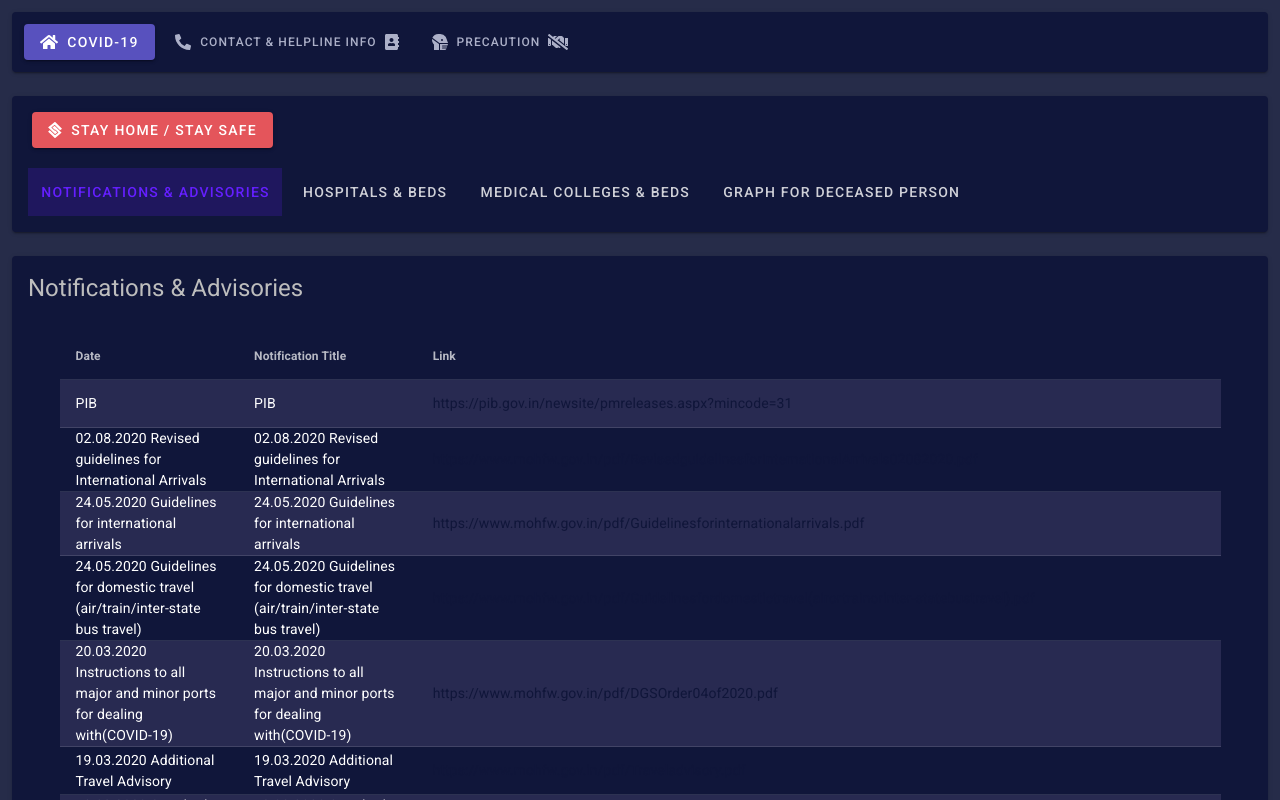
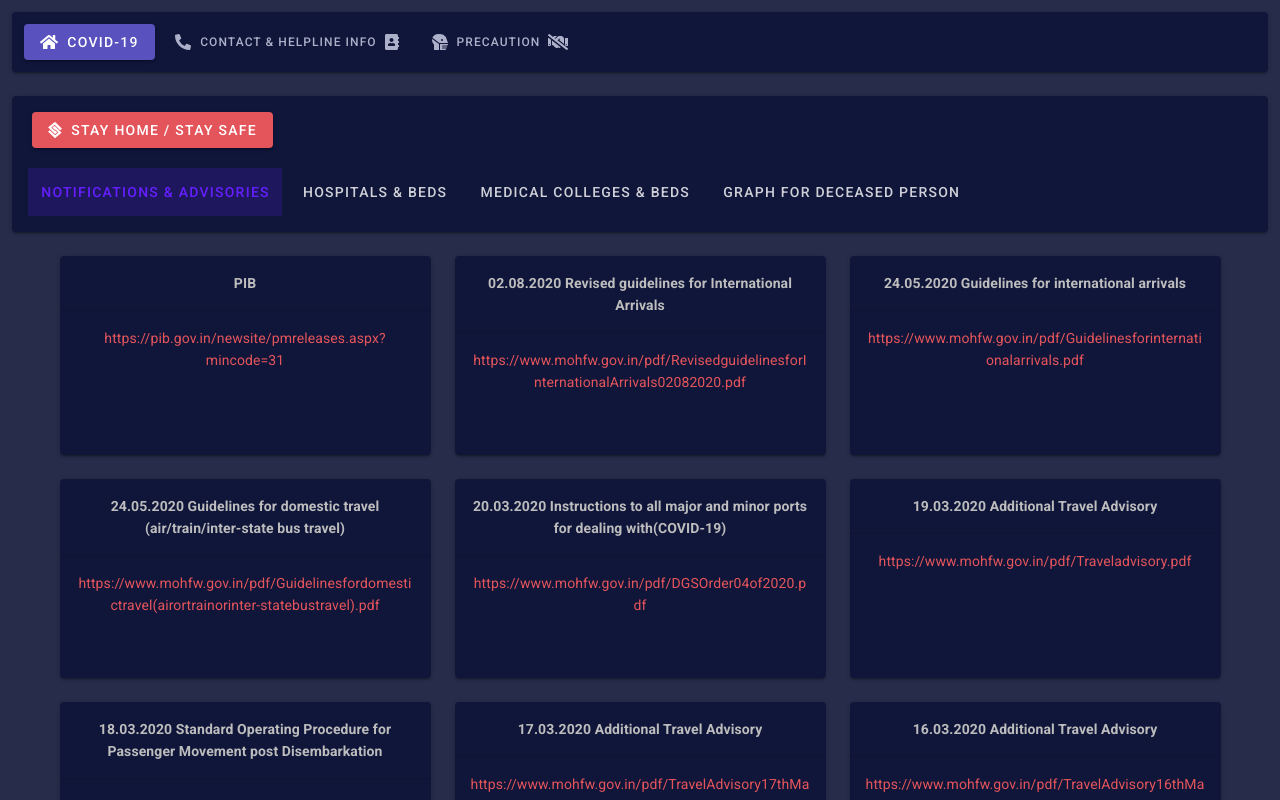
Before and after one commit to ManiSrinivasa1999/covid-19, a Vue app: page /notifications in a window 1280 px wide. Shown: the top 800 px of the page. Built offline with nearby package versions, Linux system fonts and the light colour scheme.

Commit message:
WIP: update notifications and contact page

```diff
--- a/src/App.vue
+++ b/src/App.vue
@@ -158,7 +158,7 @@
                 :to="button.url"
               >
                 <v-list-item-content
-                  class="title-color"
+                  class="white--text"
                 >
                   <v-list-item-title>{{ button.label }}</v-list-item-title>
                 </v-list-item-content>
@@ -249,10 +249,9 @@ export default {
 </script>
 
 <style lang="scss" scoped>
+
 .bg-color {
   background-color: #262C49 !important;
 }
-.title-color {
-  color: #BDBDBD !important;
-}
+
 </style>
--- a/src/views/Contact.vue
+++ b/src/views/Contact.vue
@@ -6,6 +6,7 @@
         :key="i"
       >
         <v-card
+          height="177px"
           color="primary"
         >
           <v-card-text class="mt-4 text-center text-h6 titlecolor">
--- a/src/views/Notifications.vue
+++ b/src/views/Notifications.vue
@@ -1,5 +1,30 @@
 <template>
-  <v-container fluid>
+  <v-container>
+    <v-row>
+      <v-col cols="12" lg="4" md="6" sm="10"
+        v-for="(notification, i) in notificationsData.notifications"
+        :key="i"
+      >
+        <v-card
+          color="primary"
+          height="199px"
+        >
+          <v-card-text class="text-center text-title font-weight-bold titlecolor">
+            {{ notification.title }}
+          </v-card-text>
+          <v-divider light></v-divider>
+          <v-card-text class="text-center cardtext-color">
+            <a
+              :href="notification.link"
+              target="_blank"
+              class="link-text"
+            >
+              {{ notification.link }}
+            </a>
+          </v-card-text>
+        </v-card>
+      </v-col>
+    </v-row>
     <v-card
       color="primary"
     >
@@ -30,7 +55,11 @@
                   <td>{{ notification.title }}</td>
                   <td>{{ notification.title }}</td>
                   <td>
-                    <a :href="notification.link" target="_blank" class="link-text">
+                    <a
+                      :href="notification.link"
+                      target="_blank"
+                      class="link-text"
+                    >
                       {{ notification.link }}
                     </a>
                   </td>
@@ -592,7 +621,7 @@ export default {
 <style lang="scss" scoped>
 
 .link-text {
-  color: error;
+  color: #E4555B !important;
   text-decoration: none;
 }
 
@@ -604,4 +633,8 @@ export default {
   background-color: transparent;
 }
 
+.cardtext-color {
+  color:#E4555B !important;
+}
+
 </style>
```
